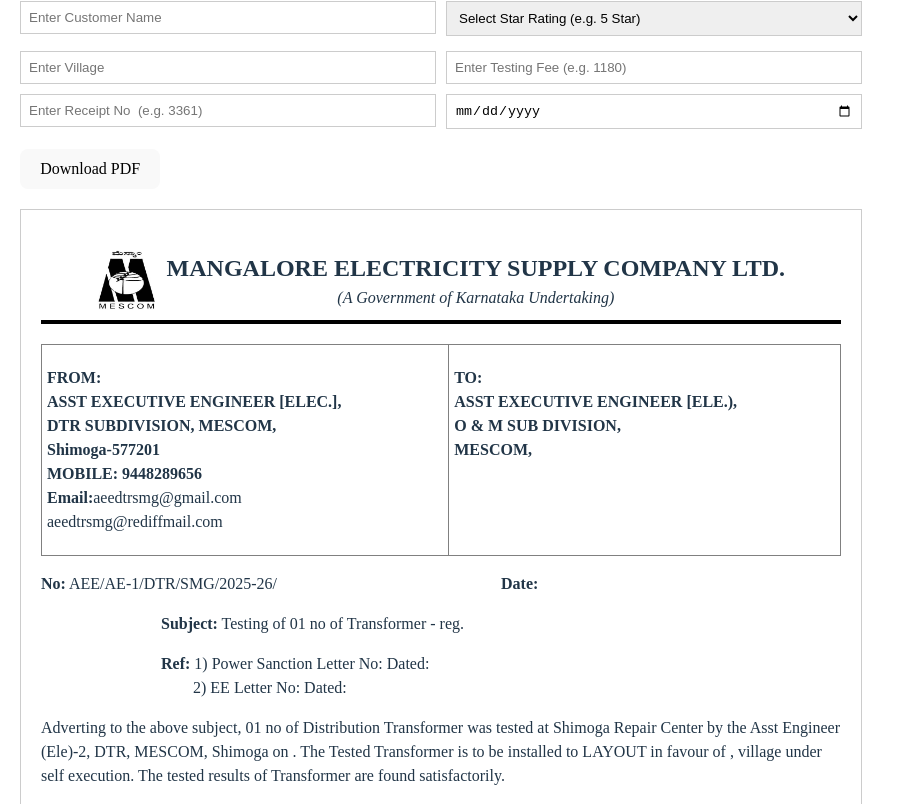
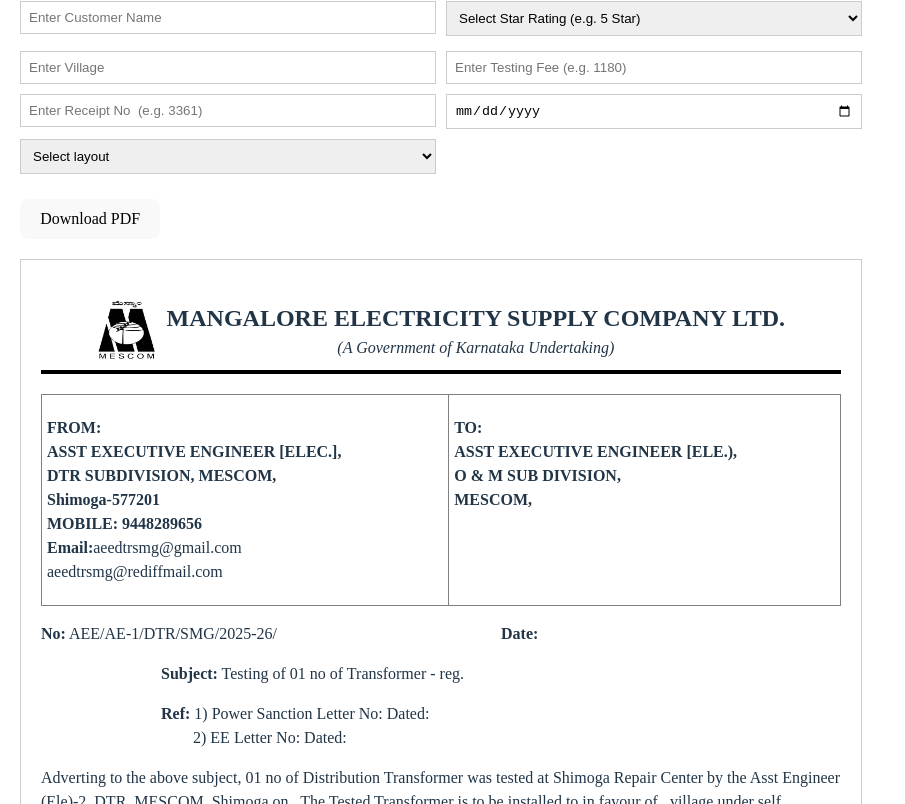
Before and after one commit to Jayanth2017/form, a React (Vite) app: page / in a window 1280 px wide. Shown: the part 376-1180 px from the top of the page, without its empty margins (0-905 px from the left). Built offline with nearby package versions, Linux system fonts and the light colour scheme.

Commit message:
Initial commit

```diff
--- a/src/components/FormGenerator.jsx
+++ b/src/components/FormGenerator.jsx
@@ -27,6 +27,7 @@
     village: '',
     sanctionLetter: '',
     eeLetter: '',
+    layout: '',
   });
 
 
@@ -86,7 +87,10 @@
     starRating: [ '3 Star', '4 Star', '5 Star'],
 
     manufacturer: ['Nagashree enterprises', 'R V Transformers','Chaitanya electric company' ,'Sreenevaasa concret products'],
-
+    layout: ['LAYOUT',
+'DWS',
+'MSB',
+'ADPS']
 
   };
 
@@ -114,6 +118,7 @@
                              fee: 'Testing Fee (e.g. 1180)',
           receipt: 'Receipt No  (e.g. 3361)',
                              reseptdate:'Receipt Date (e.g. 4.4.25)',
+                             layout: 'layout',
 
 
 
@@ -234,7 +239,8 @@
         <p>&nbsp;&nbsp;&nbsp;&nbsp;&nbsp;&nbsp;&nbsp;&nbsp;&nbsp;&nbsp;&nbsp;&nbsp;&nbsp;&nbsp;&nbsp;&nbsp;&nbsp;&nbsp;&nbsp;&nbsp;&nbsp;&nbsp;&nbsp;&nbsp;&nbsp;&nbsp;&nbsp;&nbsp;&nbsp;&nbsp;<strong>Ref:</strong> 1) Power Sanction Letter No: {data.sanctionLetter} Dated:{data.powerstationdate}<br/>
         &nbsp;&nbsp;&nbsp;&nbsp;&nbsp;&nbsp;&nbsp;&nbsp;&nbsp;&nbsp;&nbsp;&nbsp;&nbsp;&nbsp;&nbsp;&nbsp;&nbsp;&nbsp;&nbsp;&nbsp;&nbsp;&nbsp;&nbsp;&nbsp;&nbsp;&nbsp;&nbsp;&nbsp;&nbsp;&nbsp;&nbsp;&nbsp;&nbsp;&nbsp;&nbsp;&nbsp;&nbsp;&nbsp;2) EE Letter No: {data.eeLetter} Dated:{data.eltrdate}</p>
         <p>
-          Adverting to the above subject, 01 no of {data.capacity} {data.starRating} Distribution Transformer was tested at Shimoga Repair Center by the Asst Engineer (Ele)-2, DTR, MESCOM, Shimoga on {data.testDate}. The Tested Transformer is to be installed to LAYOUT in favour of {data.customer}, {data.village} village under self execution. The tested results of Transformer are found satisfactorily.
+          Adverting to the above subject, 01 no of {data.capacity} {data.starRating} Distribution Transformer was tested at Shimoga Repair Center by the Asst Engineer (Ele)-2, DTR, MESCOM, Shimoga on {data.testDate}. The Tested Transformer is to be installed to {data.layout
+          } in favour of {data.customer}, {data.village} village under self execution. The tested results of Transformer are found satisfactorily.
         </p>
         <p><strong>Testing fee paid:</strong> Rs. {data.fee}/- vide Rt No: {data.receipt}</p>
 
```
